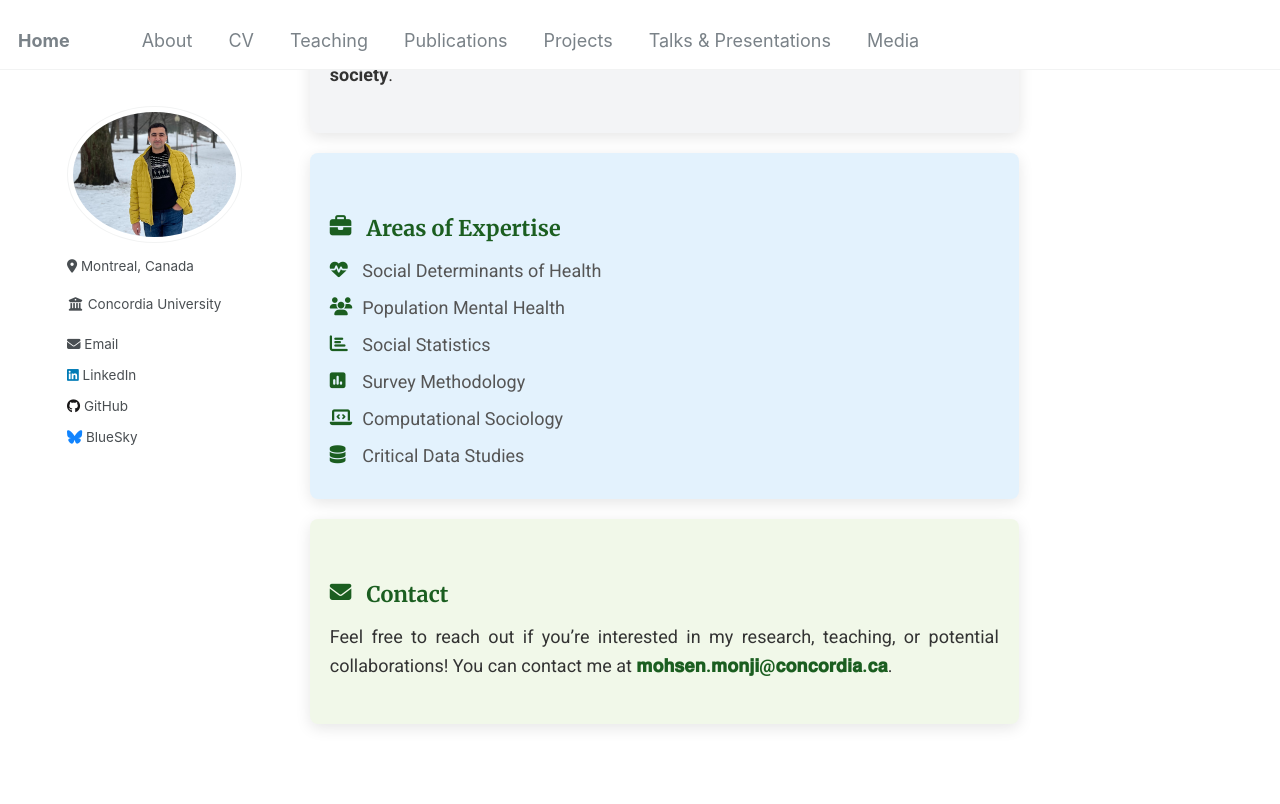
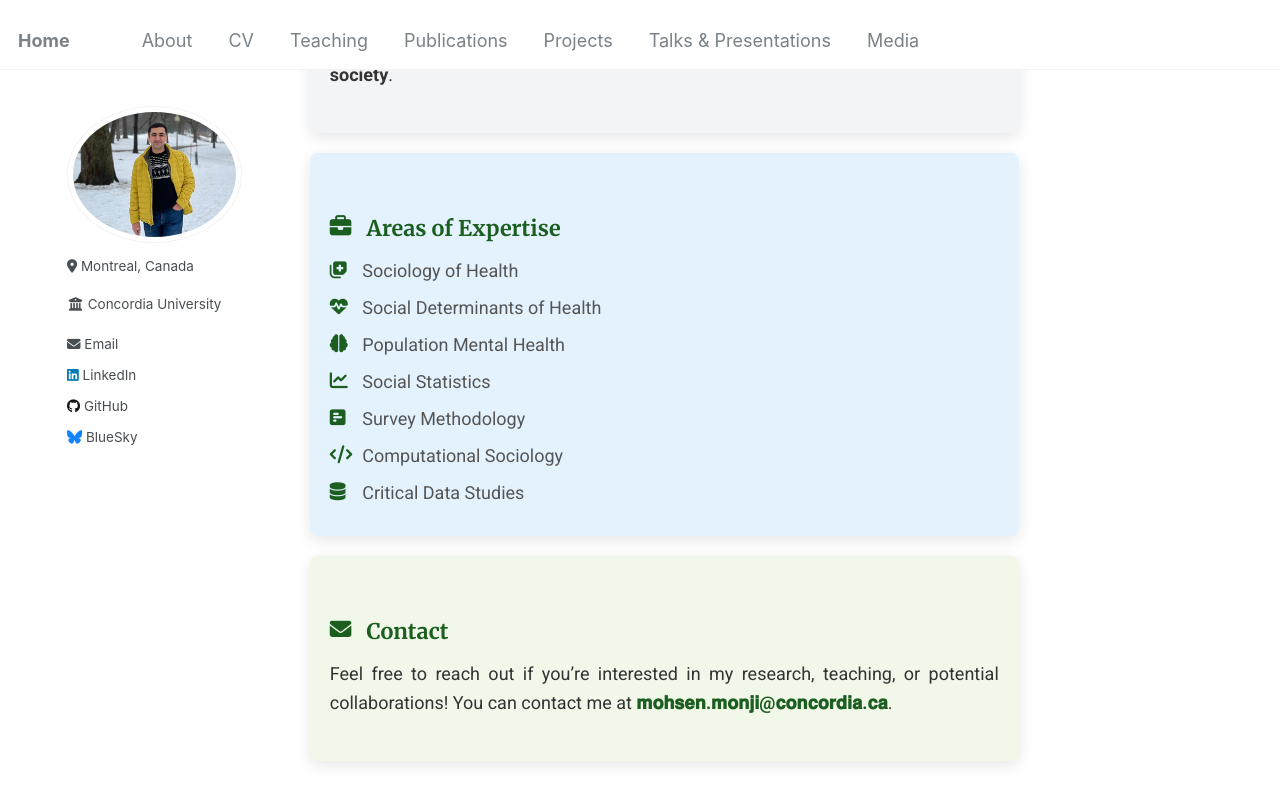
Before and after one commit to Mohsnmonji/mohsnmonji.github.io, a Jekyll site: the page built from about-me.md, in a window 1280 px wide and 900 px high, scrolled down 867 px. Shown: the top 804 px of the window. Built offline with Jekyll 4.4.1, drawn with Linux system fonts in a browser that asks for light colours.

Commit message:
Update about-me.md

```diff
--- a/about-me.md
+++ b/about-me.md
@@ -97,11 +97,12 @@ author_profile: true
 <div class="card">
   <h3><i class="fas fa-briefcase icon"></i> Areas of Expertise</h3>
   <ul>
+    <li><i class="fas fa-notes-medical icon"></i> Sociology of Health</li>
     <li><i class="fas fa-heartbeat icon"></i> Social Determinants of Health</li>
-    <li><i class="fas fa-users icon"></i> Population Mental Health</li>
-    <li><i class="fas fa-chart-bar icon"></i> Social Statistics</li>
-    <li><i class="fas fa-poll icon"></i> Survey Methodology</li>
-    <li><i class="fas fa-laptop-code icon"></i> Computational Sociology</li>
+    <li><i class="fas fa-brain icon"></i> Population Mental Health</li>
+    <li><i class="fas fa-chart-line icon"></i> Social Statistics</li>
+    <li><i class="fas fa-poll-h icon"></i> Survey Methodology</li>
+    <li><i class="fas fa-code icon"></i> Computational Sociology</li>
     <li><i class="fas fa-database icon"></i> Critical Data Studies</li>
   </ul>
 </div>
```
